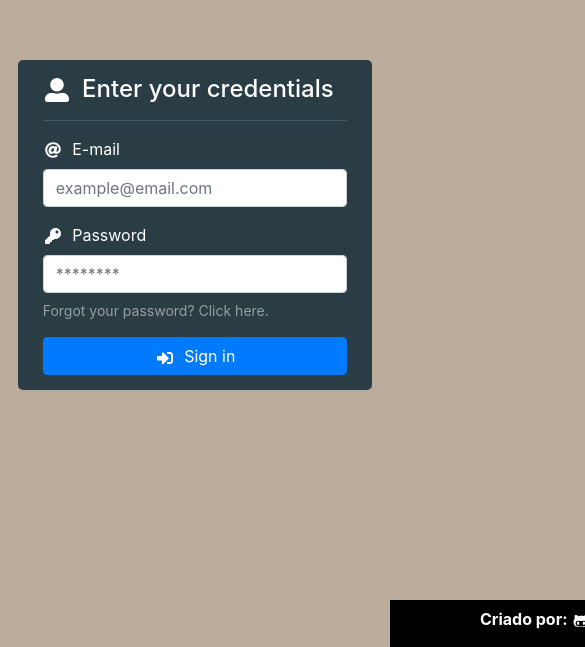
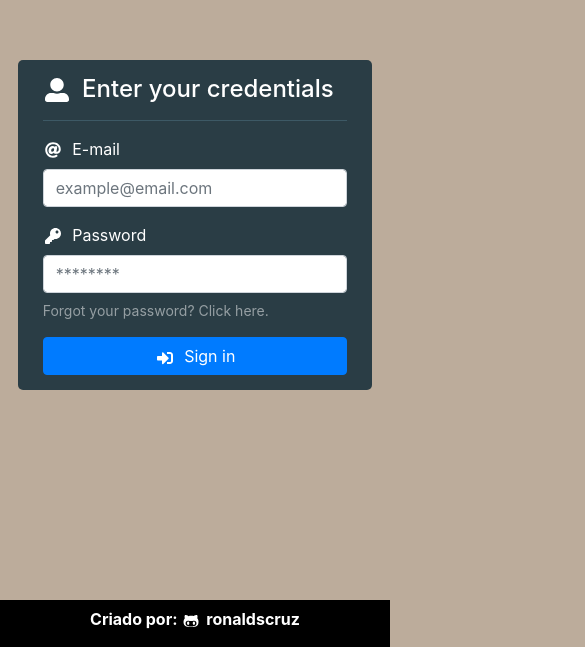
Before and after one commit to ronaldscruz/auth-reactjs, a React (Create React App) app: page / in a window 390 px wide. Shown: the part 197-844 px from the top of the page, 585 px wide, since content can reach past the window. Built offline with nearby package versions, Linux system fonts and the light colour scheme.

Commit message:
footer adicionado a grid

```diff
--- a/src/pages/auth/style.css
+++ b/src/pages/auth/style.css
@@ -11,13 +11,13 @@
   height: 100vh;
   grid-template-columns: 1fr 1fr 1fr;
   grid-template-rows: 1fr 1fr 1fr;
-  grid-template-areas: ". . ." ". content ." ". . .";
+  grid-template-areas: ". . ." ". content ." "footer footer footer";
 }
 @media screen and (max-width: 768px) {
   .form-window {
     grid-template-columns: 1fr 20fr 1fr;
     grid-template-rows: 1fr 1fr 1fr;
-    grid-template-areas: ". . ." ". content ." ". . .";
+    grid-template-areas: ". . ." ". content ." "footer footer footer";
   }
 }
 
```
